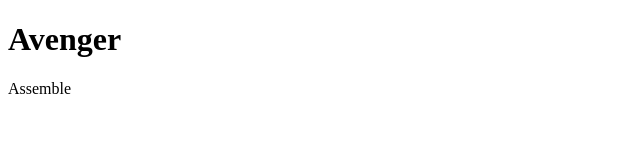
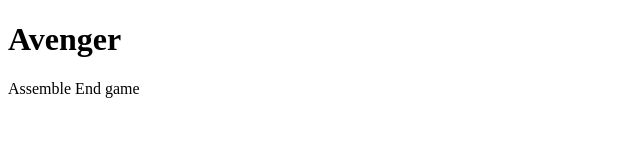
Before and after one commit to arunagiri-3300/first-project, a plain HTML site: page index.html in a window 1280 px wide. Shown: the full height of the page, 0-640 px from the left. Drawn offline with Linux system fonts and the light colour scheme.

Commit message:
Update index-assemble.html

```diff
--- a/index.html
+++ b/index.html
@@ -3,6 +3,6 @@
   <body>
     <h1>Avenger</h1>
 
-    <p>Assemble</p>
+    <p>Assemble End game</p>
   </body>
 </html>
```
